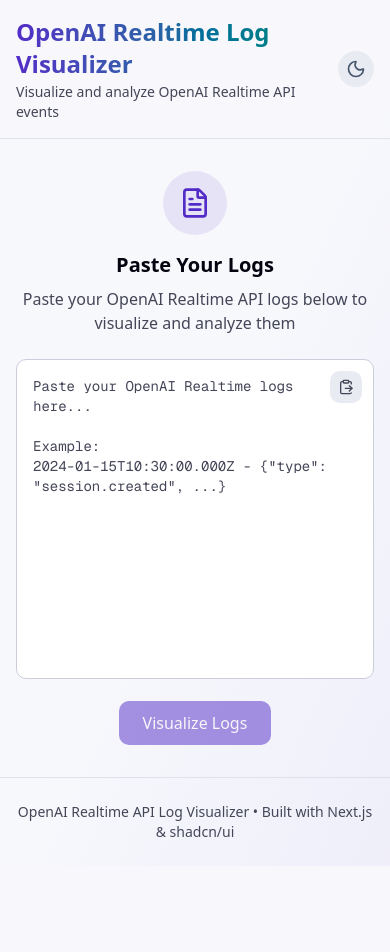
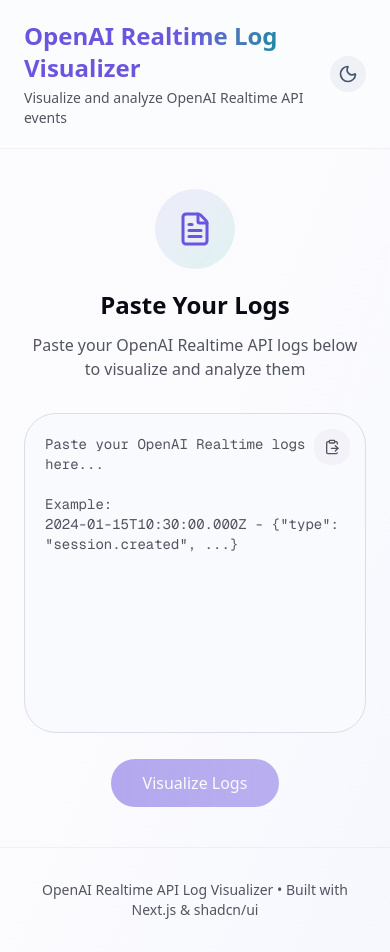
Before and after one commit to yashrif/openai-log-visualizer, a Next.js app: page / in a window 390 px wide. Before the commit the page ends 866 px from the top, so only its background shows below. Built offline with nearby package versions, Linux system fonts and the light colour scheme.

Commit message:
feat: Update UI styles and improve component responsiveness across the application

```diff
--- a/src/app/globals.css
+++ b/src/app/globals.css
@@ -47,57 +47,57 @@
 }
 
 :root {
-  --radius: 0.625rem;
-  --background: oklch(0.98 0.005 280);
-  --foreground: oklch(0.12 0.03 280);
-  --card: oklch(1 0 0);
-  --card-foreground: oklch(0.12 0.03 280);
-  --popover: oklch(1 0 0);
-  --popover-foreground: oklch(0.12 0.03 280);
-  --primary: oklch(0.45 0.22 285);
-  --primary-foreground: oklch(0.98 0 0);
-  --secondary: oklch(0.55 0.15 180);
-  --secondary-foreground: oklch(0.98 0.01 180);
-  --muted: oklch(0.94 0.01 280);
-  --muted-foreground: oklch(0.40 0.03 280);
-  --accent: oklch(0.90 0.04 285);
-  --accent-foreground: oklch(0.30 0.18 285);
-  --destructive: oklch(0.50 0.245 27.325);
-  --border: oklch(0.85 0.02 280);
-  --input: oklch(0.85 0.02 280);
-  --ring: oklch(0.45 0.22 285);
-  --chart-1: oklch(0.50 0.22 285);
-  --chart-2: oklch(0.50 0.18 180);
-  --chart-3: oklch(0.55 0.18 45);
-  --chart-4: oklch(0.55 0.18 150);
-  --chart-5: oklch(0.50 0.22 330);
-  --sidebar: oklch(0.96 0.005 280);
-  --sidebar-foreground: oklch(0.12 0.03 280);
-  --sidebar-primary: oklch(0.45 0.22 285);
-  --sidebar-primary-foreground: oklch(0.98 0 0);
-  --sidebar-accent: oklch(0.90 0.04 285);
-  --sidebar-accent-foreground: oklch(0.30 0.18 285);
-  --sidebar-border: oklch(0.85 0.02 280);
-  --sidebar-ring: oklch(0.45 0.22 285);
+  --radius: 1.5rem;
+  --background: oklch(0.99 0.003 280);
+  --foreground: oklch(0.15 0.02 280);
+  --card: oklch(0.985 0.005 280);
+  --card-foreground: oklch(0.15 0.02 280);
+  --popover: oklch(0.99 0.003 280);
+  --popover-foreground: oklch(0.15 0.02 280);
+  --primary: oklch(0.55 0.20 285);
+  --primary-foreground: oklch(0.99 0 0);
+  --secondary: oklch(0.60 0.14 180);
+  --secondary-foreground: oklch(0.99 0.01 180);
+  --muted: oklch(0.96 0.008 280);
+  --muted-foreground: oklch(0.45 0.02 280);
+  --accent: oklch(0.92 0.03 285);
+  --accent-foreground: oklch(0.35 0.16 285);
+  --destructive: oklch(0.55 0.22 27.325);
+  --border: oklch(0.90 0.015 280);
+  --input: oklch(0.93 0.015 280);
+  --ring: oklch(0.55 0.20 285);
+  --chart-1: oklch(0.55 0.20 285);
+  --chart-2: oklch(0.55 0.16 180);
+  --chart-3: oklch(0.60 0.16 45);
+  --chart-4: oklch(0.60 0.16 150);
+  --chart-5: oklch(0.55 0.20 330);
+  --sidebar: oklch(0.97 0.005 280);
+  --sidebar-foreground: oklch(0.15 0.02 280);
+  --sidebar-primary: oklch(0.55 0.20 285);
+  --sidebar-primary-foreground: oklch(0.99 0 0);
+  --sidebar-accent: oklch(0.92 0.03 285);
+  --sidebar-accent-foreground: oklch(0.35 0.16 285);
+  --sidebar-border: oklch(0.90 0.015 280);
+  --sidebar-ring: oklch(0.55 0.20 285);
 }
 
 .dark {
-  --background: oklch(0.12 0.02 280);
-  --foreground: oklch(0.95 0.01 280);
-  --card: oklch(0.16 0.02 280);
-  --card-foreground: oklch(0.95 0.01 280);
-  --popover: oklch(0.14 0.02 280);
-  --popover-foreground: oklch(0.95 0.01 280);
-  --primary: oklch(0.65 0.22 285);
-  --primary-foreground: oklch(0.12 0.02 280);
-  --secondary: oklch(0.55 0.15 180);
-  --secondary-foreground: oklch(0.95 0.01 180);
-  --muted: oklch(0.2 0.02 280);
-  --muted-foreground: oklch(0.65 0.02 280);
-  --accent: oklch(0.25 0.05 285);
-  --accent-foreground: oklch(0.85 0.15 285);
-  --destructive: oklch(0.704 0.191 22.216);
-  --border: oklch(0.25 0.02 280);
+  --background: oklch(0.10 0.015 280);
+  --foreground: oklch(0.96 0.008 280);
+  --card: oklch(0.14 0.018 280);
+  --card-foreground: oklch(0.96 0.008 280);
+  --popover: oklch(0.12 0.016 280);
+  --popover-foreground: oklch(0.96 0.008 280);
+  --primary: oklch(0.68 0.20 285);
+  --primary-foreground: oklch(0.10 0.015 280);
+  --secondary: oklch(0.58 0.14 180);
+  --secondary-foreground: oklch(0.96 0.008 180);
+  --muted: oklch(0.18 0.018 280);
+  --muted-foreground: oklch(0.68 0.015 280);
+  --accent: oklch(0.22 0.04 285);
+  --accent-foreground: oklch(0.88 0.14 285);
+  --destructive: oklch(0.72 0.18 27.325);
+  --border: oklch(0.22 0.018 280);
   --input: oklch(0.22 0.02 280);
   --ring: oklch(0.65 0.22 285);
   --chart-1: oklch(0.65 0.22 285);
@@ -122,39 +122,49 @@
   body {
     @apply bg-background text-foreground;
   }
+
+  /* Make all native buttons pointer by default, and show not-allowed when disabled */
+  button {
+    cursor: pointer;
+  }
+
+  button:disabled,
+  button[disabled] {
+    cursor: not-allowed;
+  }
 }
 
 /* Custom scrollbar for light theme */
 ::-webkit-scrollbar {
-  width: 8px;
-  height: 8px;
+  width: 6px;
+  height: 6px;
 }
 
 ::-webkit-scrollbar-track {
-  background: oklch(0.95 0.01 280);
-  border-radius: 4px;
+  background: transparent;
 }
 
 ::-webkit-scrollbar-thumb {
-  background: oklch(0.75 0.05 285);
-  border-radius: 4px;
+  background: oklch(0.80 0.04 285);
+  border-radius: 10px;
+  transition: background 0.2s ease;
 }
 
 ::-webkit-scrollbar-thumb:hover {
-  background: oklch(0.65 0.08 285);
+  background: oklch(0.68 0.08 285);
 }
 
 /* Custom scrollbar for dark theme */
 .dark ::-webkit-scrollbar-track {
-  background: oklch(0.18 0.02 280);
+  background: transparent;
 }
 
 .dark ::-webkit-scrollbar-thumb {
-  background: oklch(0.35 0.05 285);
+  background: oklch(0.30 0.04 285);
 }
 
 .dark ::-webkit-scrollbar-thumb:hover {
-  background: oklch(0.45 0.08 285);
+  background: oklch(0.42 0.08 285);
 }
 
 /* JSON viewer syntax highlighting */
@@ -180,9 +190,14 @@
 
 /* Event card animations */
 .event-card {
-  transition: all 0.2s ease-in-out;
+  transition: all 0.3s cubic-bezier(0.4, 0, 0.2, 1);
 }
 
 .event-card:hover {
-  transform: translateX(4px);
+  transform: translateX(2px);
+  border-color: oklch(0.55 0.20 285);
 }
+
+.dark .event-card:hover {
+  border-color: oklch(0.68 0.20 285);
+}
--- a/src/components/LogViewer.tsx
+++ b/src/components/LogViewer.tsx
@@ -38,26 +38,26 @@
   const totalEvents = sessions.reduce((sum, s) => sum + s.events.length, 0);
 
   return (
-    <div className="min-h-screen bg-gradient-to-br from-background via-background to-primary/5">
+    <div className="min-h-screen bg-gradient-to-br from-background via-background to-primary/3">
       {/* Header */}
-      <header className="sticky top-0 z-50 backdrop-blur-xl bg-background/80 border-b border-border/50">
-        <div className="container mx-auto px-4 py-4">
+      <header className="sticky top-0 z-50 backdrop-blur-md bg-background/70 border-b border-border/40">
+        <div className="container mx-auto px-6 py-5">
           <div className="flex items-center justify-between">
             <div>
-              <h1 className="text-2xl font-bold bg-gradient-to-r from-primary to-secondary bg-clip-text text-transparent">
+              <h1 className="text-2xl font-semibold bg-gradient-to-r from-primary via-primary to-secondary bg-clip-text text-transparent">
                 OpenAI Realtime Log Visualizer
               </h1>
-              <p className="text-sm text-muted-foreground mt-0.5">
+              <p className="text-sm text-muted-foreground mt-1">
                 Visualize and analyze OpenAI Realtime API events
               </p>
             </div>
             <div className="flex items-center gap-3">
               {isParsed && (
                 <>
-                  <Badge variant="outline" className="text-sm">
+                  <Badge variant="outline" className="text-sm px-3 py-1.5">
                     {sessions.length} Sessions
                   </Badge>
-                  <Badge variant="secondary" className="text-sm">
+                  <Badge variant="secondary" className="text-sm px-3 py-1.5">
                     {totalEvents.toLocaleString()} Events
                   </Badge>
                 </>
@@ -69,35 +69,35 @@
       </header>
 
       {/* Main content */}
-      <main className="container mx-auto px-4 py-8">
+      <main className="container mx-auto px-6 py-10">
         {!isParsed ? (
           /* Log Input Section */
           <div className="max-w-4xl mx-auto">
-            <div className="text-center mb-6">
-              <div className="inline-flex items-center justify-center w-16 h-16 rounded-full bg-primary/10 mb-4">
-                <FileText className="w-8 h-8 text-primary" />
+            <div className="text-center mb-8">
+              <div className="inline-flex items-center justify-center w-20 h-20 rounded-full bg-gradient-to-br from-primary/10 to-secondary/10 mb-5">
+                <FileText className="w-9 h-9 text-primary" />
               </div>
-              <h2 className="text-xl font-semibold mb-2">Paste Your Logs</h2>
-              <p className="text-muted-foreground">
+              <h2 className="text-2xl font-semibold mb-3">Paste Your Logs</h2>
+              <p className="text-muted-foreground text-base">
                 Paste your OpenAI Realtime API logs below to visualize and analyze them
               </p>
             </div>
 
-            <div className="space-y-4">
+            <div className="space-y-5">
               <div className="relative">
                 <textarea
                   value={logContent}
                   onChange={(e) => setLogContent(e.target.value)}
                   placeholder="Paste your OpenAI Realtime logs here...&#10;&#10;Example:&#10;2024-01-15T10:30:00.000Z - {&quot;type&quot;: &quot;session.created&quot;, ...}"
-                  className="w-full h-80 p-4 rounded-lg border border-border bg-card text-foreground
+                  className="w-full h-80 p-5 rounded-[2rem] border border-border bg-card text-foreground
                            placeholder:text-muted-foreground resize-none font-mono text-sm
-                           focus:outline-none focus:ring-2 focus:ring-ring focus:border-transparent
-                           transition-all duration-200"
+                           focus:outline-none focus:ring-2 focus:ring-ring/30 focus:border-primary/40
+                           transition-all duration-300"
                 />
-                <div className="absolute top-3 right-3 flex gap-2">
+                <div className="absolute top-4 right-4 flex gap-2">
                   <button
                     onClick={handlePaste}
-                    className="p-2 rounded-lg bg-muted hover:bg-muted/80 transition-colors"
+                    className="p-2.5 rounded-[1rem] bg-muted/80 hover:bg-muted transition-all duration-300"
                     title="Paste from clipboard"
                   >
                     <ClipboardPaste className="w-4 h-4 text-muted-foreground" />
@@ -109,18 +109,18 @@
                 <button
                   onClick={handleParse}
                   disabled={!logContent.trim()}
-                  className="px-6 py-2.5 rounded-lg bg-primary text-primary-foreground font-medium
-                           hover:bg-primary/90 disabled:opacity-50 disabled:cursor-not-allowed
-                           transition-all duration-200 hover:scale-105 active:scale-95"
+                  className="px-8 py-3 rounded-[1.5rem] bg-gradient-to-r from-primary to-primary/90 text-primary-foreground font-medium
+                           hover:from-primary/95 hover:to-primary/85 disabled:opacity-50 disabled:cursor-not-allowed
+                           transition-all duration-300 hover:scale-[1.02] active:scale-[0.98]"
                 >
                   Visualize Logs
                 </button>
                 {logContent && (
                   <button
                     onClick={handleClear}
-                    className="px-4 py-2.5 rounded-lg bg-muted text-muted-foreground font-medium
-                             hover:bg-destructive/10 hover:text-destructive
-                             transition-all duration-200"
+                    className="px-5 py-3 rounded-[1.5rem] bg-muted/80 text-muted-foreground font-medium
+                             hover:bg-destructive/15 hover:text-destructive
+                             transition-all duration-300"
                   >
                     <Trash2 className="w-4 h-4" />
                   </button>
@@ -130,44 +130,44 @@
           </div>
         ) : sessions.length === 0 ? (
           /* No events found */
-          <div className="text-center py-12">
-            <div className="inline-flex items-center justify-center w-16 h-16 rounded-full bg-muted mb-4">
-              <span className="text-2xl">📄</span>
+          <div className="text-center py-16">
+            <div className="inline-flex items-center justify-center w-20 h-20 rounded-full bg-muted/80 mb-5">
+              <span className="text-3xl">📄</span>
             </div>
-            <h2 className="text-xl font-semibold mb-2">No Events Found</h2>
-            <p className="text-muted-foreground mb-4">
+            <h2 className="text-2xl font-semibold mb-3">No Events Found</h2>
+            <p className="text-muted-foreground mb-6 text-base">
               The log content contains no valid events.
             </p>
             <button
               onClick={handleClear}
-              className="px-4 py-2 rounded-lg bg-muted text-muted-foreground font-medium
-                       hover:bg-muted/80 transition-colors"
+              className="px-6 py-2.5 rounded-[1.5rem] bg-muted/80 text-muted-foreground font-medium
+                       hover:bg-muted transition-all duration-300"
             >
               Try Again
             </button>
           </div>
         ) : (
           /* Parsed Events View */
-          <div className="space-y-6">
+          <div className="space-y-7">
             {/* Back button and Legend */}
-            <div className="flex flex-wrap items-center justify-between gap-4">
+            <div className="flex flex-wrap items-center justify-between gap-5">
               <button
                 onClick={handleClear}
-                className="px-4 py-2 rounded-lg bg-muted text-muted-foreground font-medium
-                         hover:bg-muted/80 transition-colors text-sm"
+                className="px-5 py-2.5 rounded-[1.5rem] bg-muted/80 text-muted-foreground font-medium
+                         hover:bg-muted transition-all duration-300 text-sm"
               >
                 ← Paste New Logs
               </button>
 
-              <div className="flex flex-wrap gap-2 items-center text-xs">
-                <span className="text-muted-foreground font-medium">Categories:</span>
-                <Badge variant="outline" className="bg-violet-500/20 text-violet-700 dark:text-violet-300 border-violet-500/40 dark:border-violet-500/30">session</Badge>
-                <Badge variant="outline" className="bg-blue-500/20 text-blue-700 dark:text-blue-300 border-blue-500/40 dark:border-blue-500/30">conversation</Badge>
-                <Badge variant="outline" className="bg-amber-500/20 text-amber-700 dark:text-amber-300 border-amber-500/40 dark:border-amber-500/30">audio_buffer</Badge>
-                <Badge variant="outline" className="bg-emerald-500/20 text-emerald-700 dark:text-emerald-300 border-emerald-500/40 dark:border-emerald-500/30">response</Badge>
-                <Badge variant="outline" className="bg-pink-500/20 text-pink-700 dark:text-pink-300 border-pink-500/40 dark:border-pink-500/30">audio</Badge>
-                <Badge variant="outline" className="bg-orange-500/20 text-orange-700 dark:text-orange-300 border-orange-500/40 dark:border-orange-500/30">function_call</Badge>
-                <Badge variant="outline" className="bg-red-500/20 text-red-700 dark:text-red-300 border-red-500/40 dark:border-red-500/30">error</Badge>
+              <div className="flex flex-wrap gap-2.5 items-center text-xs">
+                <span className="text-muted-foreground font-medium mr-1">Categories:</span>
+                <Badge variant="outline" className="bg-violet-500/15 text-violet-700 dark:text-violet-300 border-violet-500/30 dark:border-violet-500/25">session</Badge>
+                <Badge variant="outline" className="bg-blue-500/15 text-blue-700 dark:text-blue-300 border-blue-500/30 dark:border-blue-500/25">conversation</Badge>
+                <Badge variant="outline" className="bg-amber-500/15 text-amber-700 dark:text-amber-300 border-amber-500/30 dark:border-amber-500/25">audio_buffer</Badge>
+                <Badge variant="outline" className="bg-emerald-500/15 text-emerald-700 dark:text-emerald-300 border-emerald-500/30 dark:border-emerald-500/25">response</Badge>
+                <Badge variant="outline" className="bg-pink-500/15 text-pink-700 dark:text-pink-300 border-pink-500/30 dark:border-pink-500/25">audio</Badge>
+                <Badge variant="outline" className="bg-orange-500/15 text-orange-700 dark:text-orange-300 border-orange-500/30 dark:border-orange-500/25">function_call</Badge>
+                <Badge variant="outline" className="bg-red-500/15 text-red-700 dark:text-red-300 border-red-500/30 dark:border-red-500/25">error</Badge>
               </div>
             </div>
 
@@ -184,8 +184,8 @@
       </main>
 
       {/* Footer */}
-      <footer className="border-t border-border/50 mt-auto">
-        <div className="container mx-auto px-4 py-6 text-center text-sm text-muted-foreground">
+      <footer className="border-t border-border/40 mt-auto">
+        <div className="container mx-auto px-6 py-8 text-center text-sm text-muted-foreground">
           <p>
             OpenAI Realtime API Log Visualizer • Built with Next.js & shadcn/ui
           </p>
--- a/src/components/ui/card.tsx
+++ b/src/components/ui/card.tsx
@@ -7,7 +7,8 @@
     <div
       data-slot="card"
       className={cn(
-        "bg-card text-card-foreground flex flex-col gap-6 rounded-xl border py-6 shadow-sm",
+        "bg-card text-card-foreground flex flex-col gap-6 border transition-all duration-300",
+        "rounded-[2rem] py-6",
         className
       )}
       {...props}
```
Also changed, not shown: src/components/EventCard.tsx (+9 -9 lines), src/components/SessionCard.tsx (+16 -16 lines), src/components/ui/badge.tsx (+5 -5 lines), src/components/ui/button.tsx (+11 -11 lines).
